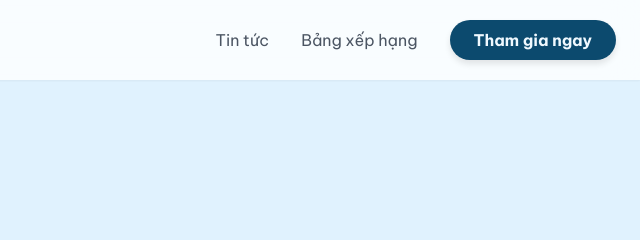
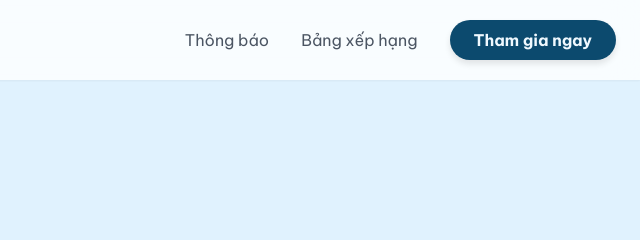
Before and after one commit to youcanclub/information, a plain HTML site: page index.html in a window 1280 px wide. Shown: the top 240 px of the page, 640-1280 px from the left. Drawn offline with nearby package versions, Linux system fonts and the light colour scheme.

Commit message:
Update index.html

```diff
--- a/index.html
+++ b/index.html
@@ -116,7 +116,7 @@
             </a>
             <div class="hidden md:flex space-x-8 items-center">
                 <!-- Thêm liên kết đến trang tin tức mới -->
-                <a href="new.html" class="nav-link text-gray-600 hover:text-sky-800 transition-colors duration-300">Tin tức</a>
+                <a href="new.html" class="nav-link text-gray-600 hover:text-sky-800 transition-colors duration-300">Thông báo</a>
                 <!-- Thêm liên kết đến trang bảng xếp hạng -->
                 <a href="rank.html" class="nav-link text-gray-600 hover:text-sky-800 transition-colors duration-300">Bảng xếp hạng</a>
                 <!-- Thanh điều hướng "Tham gia ngay" nổi bật hơn -->
@@ -128,7 +128,7 @@
         </nav>
         <div id="mobile-menu" class="hidden md:hidden bg-white">
             <!-- Thêm liên kết đến trang tin tức trong menu mobile -->
-            <a href="new.html" class="block py-2 px-6 text-gray-600 hover:bg-sky-100">Tin tức</a>
+            <a href="new.html" class="block py-2 px-6 text-gray-600 hover:bg-sky-100">Thông báo</a>
             <!-- Thêm liên kết đến trang bảng xếp hạng trong menu mobile -->
             <a href="rank.html" class="block py-2 px-6 text-gray-600 hover:bg-sky-100">Bảng xếp hạng</a>
             <!-- Thanh điều hướng "Tham gia ngay" nổi bật hơn trong menu mobile -->
```
